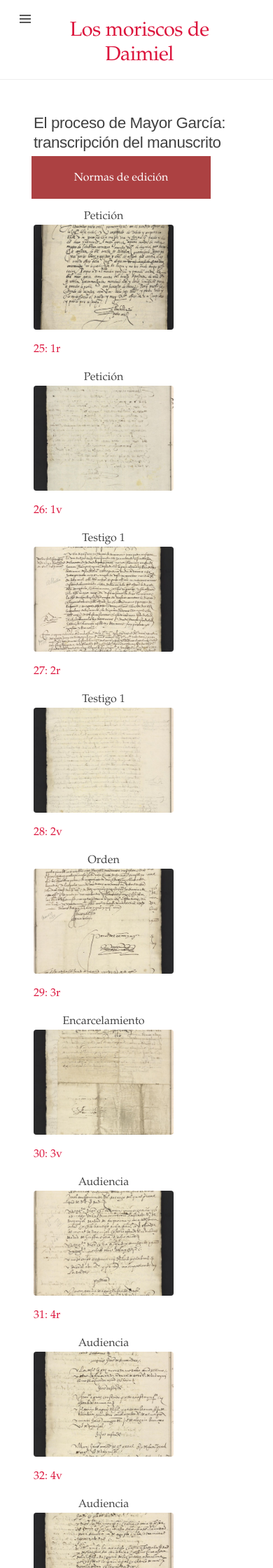
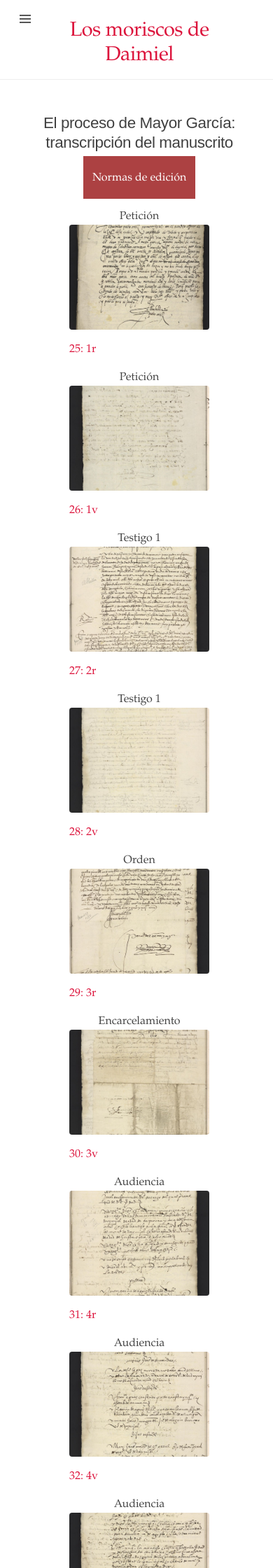
Before and after one commit to digbmc/moriscos-daimel, a Jekyll site: the page built from manuscrito.md, in a window 390 px wide. Shown: the top 2240 px of the page at 70% size. Built offline with Jekyll 4.4.1, drawn with Linux system fonts in a browser that asks for light colours.

Commit message:
Formating fixed.

```diff
--- a/_sass/_ed.scss
+++ b/_sass/_ed.scss
@@ -1080,6 +1080,16 @@ html {
     opacity: 1;
     background: rgba(255, 255, 255, 0.2);
 }
+.manu-titulo {
+  margin-left:1.5rem;
+}
+.manu-boton {
+  margin-left: 1rem;
+  margin-bottom:1rem;
+}
+.manu-boton .box {
+  max-width: 250px;
+}
 @media (max-width: 768px) {
   .column-right {
     width: 100%;
@@ -1110,45 +1120,77 @@ html {
   }
 }
 @media (max-width: 480px) {
+   .bottom_buttons {
+    display: flex;
+    width: 100%;
+    align-items: center;
+    gap: 8px;
+  }
+
+  /* Left and right buttons */
+  .bottom_buttons a:first-child,
+  .bottom_buttons a:last-child {
+    flex: 0 0 auto;
+  }
+
+  /* Middle button */
+  .bottom_buttons a:nth-child(2) {
+    flex: 1;
+  }
   .right-margen {
     width: 8%;
   }
   .right-text {
     width: 87%;
   }
+  .manu-titulo {
+    text-align: center;
+    margin-left: 0;
+  }
+
+  .manu-boton {
+    display: flex;
+    justify-content: center;
+    margin-left: 0;
+  }
   .box {
-    width: 90%;
     height: 55px;
-    //padding: 12px;
+    min-width: 0;
+    padding: 10px;
   }
   .jump_container {
     margin-top: 2rem;
   }
-  .anterior, .siguiente {
+  .anterior,
+  .siguiente {
+    display: flex;
+    justify-content: center;
+    align-items: center;
     visibility: hidden;
     position: relative;
+    width: 100%;
+    height: 100%;
   }
-  .anterior:after {
+  .anterior::after,
+  .siguiente::after {
     visibility: visible;
     position: absolute;
-    content:"\21E6";
+    display: flex;
+    justify-content: center;
+    align-items: center;
+    inset: 0;
+    color: white;
     font-size: x-large;
-    top: 25%;
-    left: 25%;
   }
-  .siguiente:after {
-    visibility: visible;
-    position: absolute;
+  .anterior::after {
+    content: "\21E6";
+  }
+  .siguiente::after {
     content: "\21E8";
-    font-size: x-large;
-    top: 25%;
-    right: 25%;
   }
-  .bottom_buttons {
-    clear: both;
-    display: inline-flex;
+  .gallery {
+    justify-content: center;
     align-items: center;
-    justify-content: space-evenly;
-    //height: 50px;
+    margin: auto;
   }
 }
--- a/manuscrito.md
+++ b/manuscrito.md
@@ -5,11 +5,11 @@ body_class: wide-page
 hide_title: true
 nav_order: 2
 ---
-<h1 id="titulo" style="margin-left:1.5rem;">El proceso de Mayor García: transcripción del manuscrito</h1>
+<h1 id="titulo" class="manu-titulo">El proceso de Mayor García: transcripción del manuscrito</h1>
 
-<div style="margin-left:1.5rem;margin-bottom:1rem;">
+<div class="manu-boton">
   <a href="{{site.baseurl}}/criterios-transcripcion/">
-    <div class="box" style="max-width: 250px;">
+    <div class="box">
       <span class="caption">Normas de edición</span>
     </div>
   </a>
```
